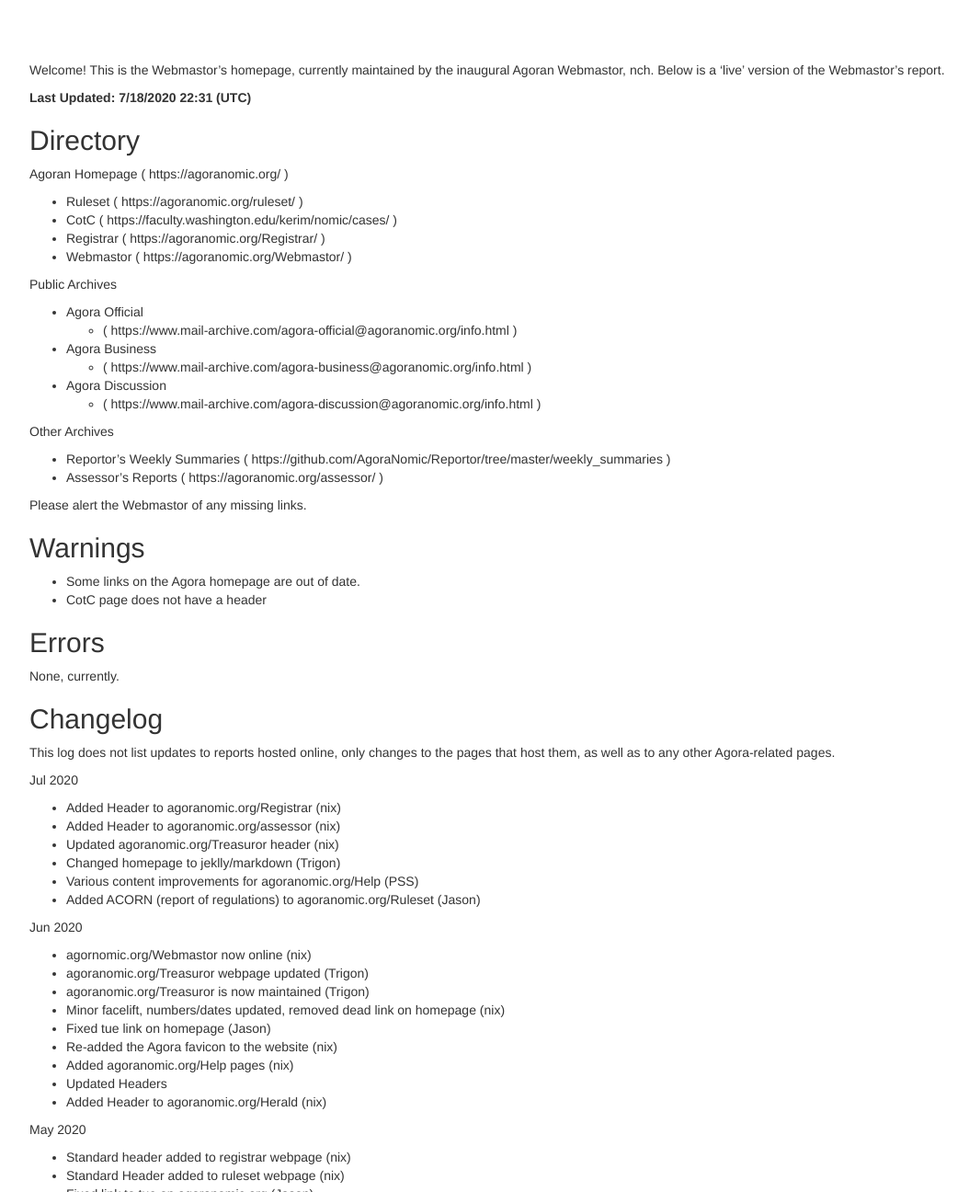
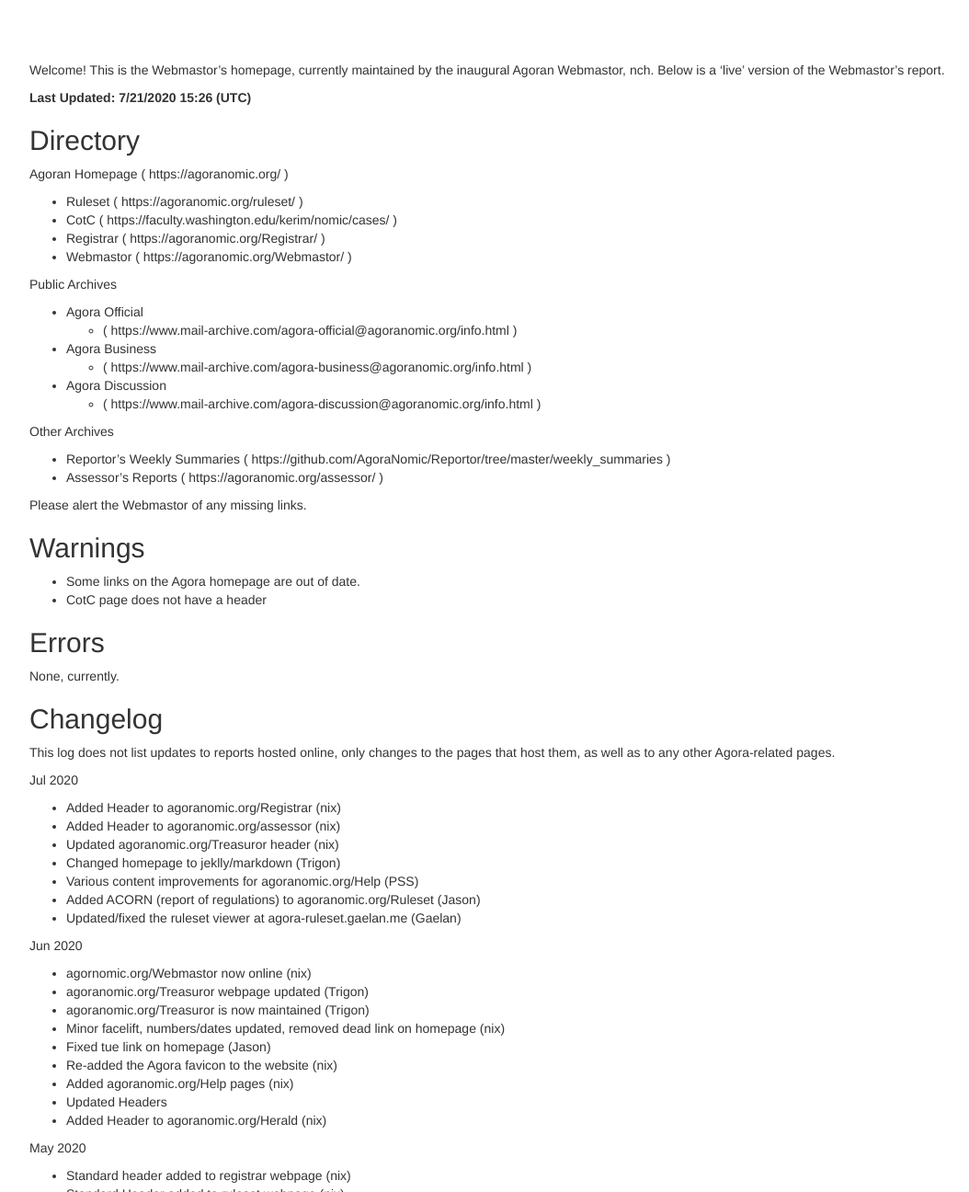
Before and after one commit to AgoraNomic/Webmastor, a Jekyll site: the page built from docs/index.md, in a window 1280 px wide and 1400 px high, cut to the strip 104-1400 px from the top of the window. Shown: the whole strip at 92% size, without its empty margins (38-1092 px from the left). Built offline with Jekyll 4.4.1, drawn with Linux system fonts in a browser that asks for light colours; nearby versions of some CDN libraries; our own code applies the rules of GitHub Pages for plain Markdown files.

Commit message:
jul 21 update

```diff
--- a/docs/index.md
+++ b/docs/index.md
@@ -1,6 +1,6 @@
 Welcome! This is the Webmastor's homepage, currently maintained by the inaugural Agoran Webmastor, nch. Below is a 'live' version of the Webmastor's report.
 
-**Last Updated: 7/18/2020 22:31 (UTC)**
+**Last Updated: 7/21/2020 15:26 (UTC)**
 
 Directory
 ---------
@@ -52,6 +52,7 @@ Jul 2020
 - Changed homepage to jeklly/markdown (Trigon)
 - Various content improvements for agoranomic.org/Help (PSS)
 - Added ACORN (report of regulations) to agoranomic.org/Ruleset (Jason)
+- Updated/fixed the ruleset viewer at agora-ruleset.gaelan.me (Gaelan)
 
 Jun 2020
 
```
Also changed, not shown: 1 other file.
